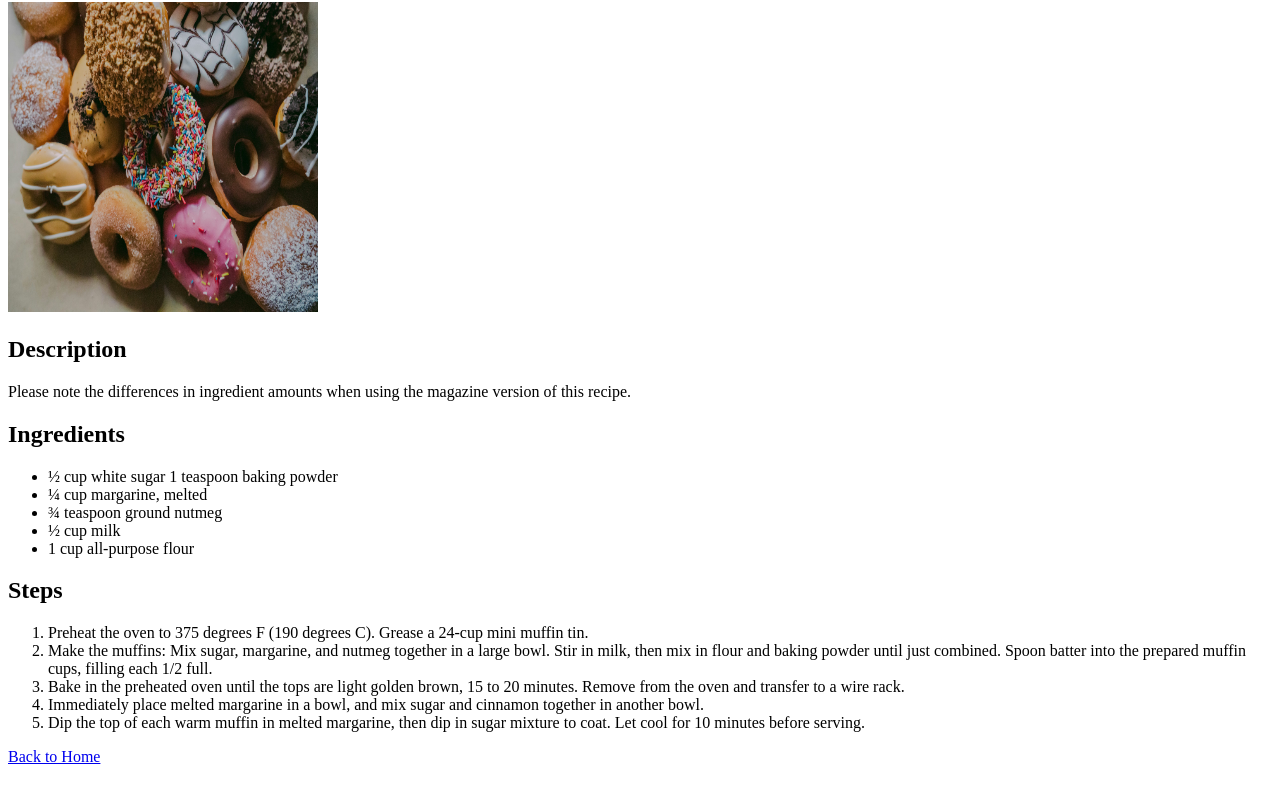
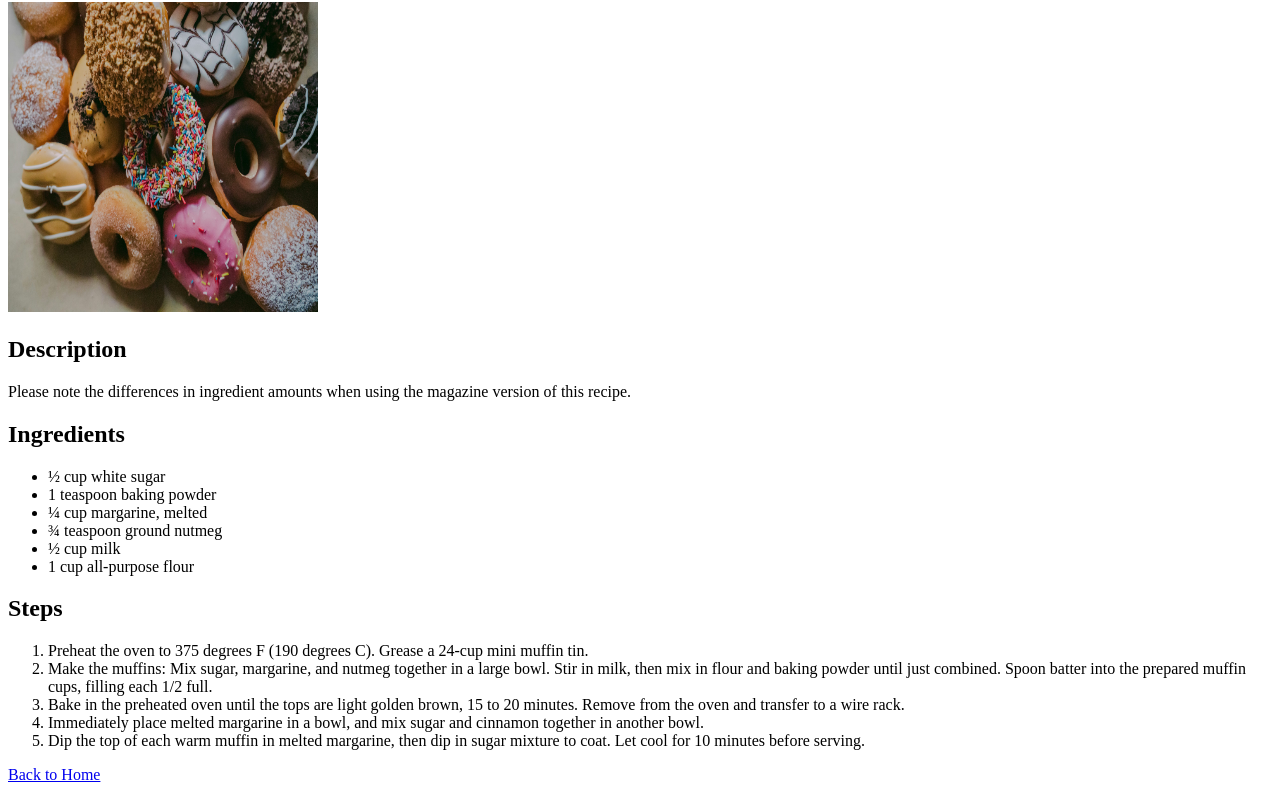
Before and after one commit to kookiiiiii/odin_recipes, a plain HTML site: page recipes/donuts.html in a window 1280 px wide. Shown: the part 78-870 px from the top of the page. Drawn offline with Linux system fonts and the light colour scheme.

Commit message:
modified the first <li>

```diff
--- a/recipes/donuts.html
+++ b/recipes/donuts.html
@@ -20,7 +20,8 @@
     </p>
     <h2>Ingredients</h2>
     <ul>
-      <li>½ cup white sugar 1 teaspoon baking powder</li>
+      <li>½ cup white sugar</li>
+      <li>1 teaspoon baking powder</li>
       <li>¼ cup margarine, melted</li>
       <li>¾ teaspoon ground nutmeg</li>
       <li>½ cup milk</li>
```
